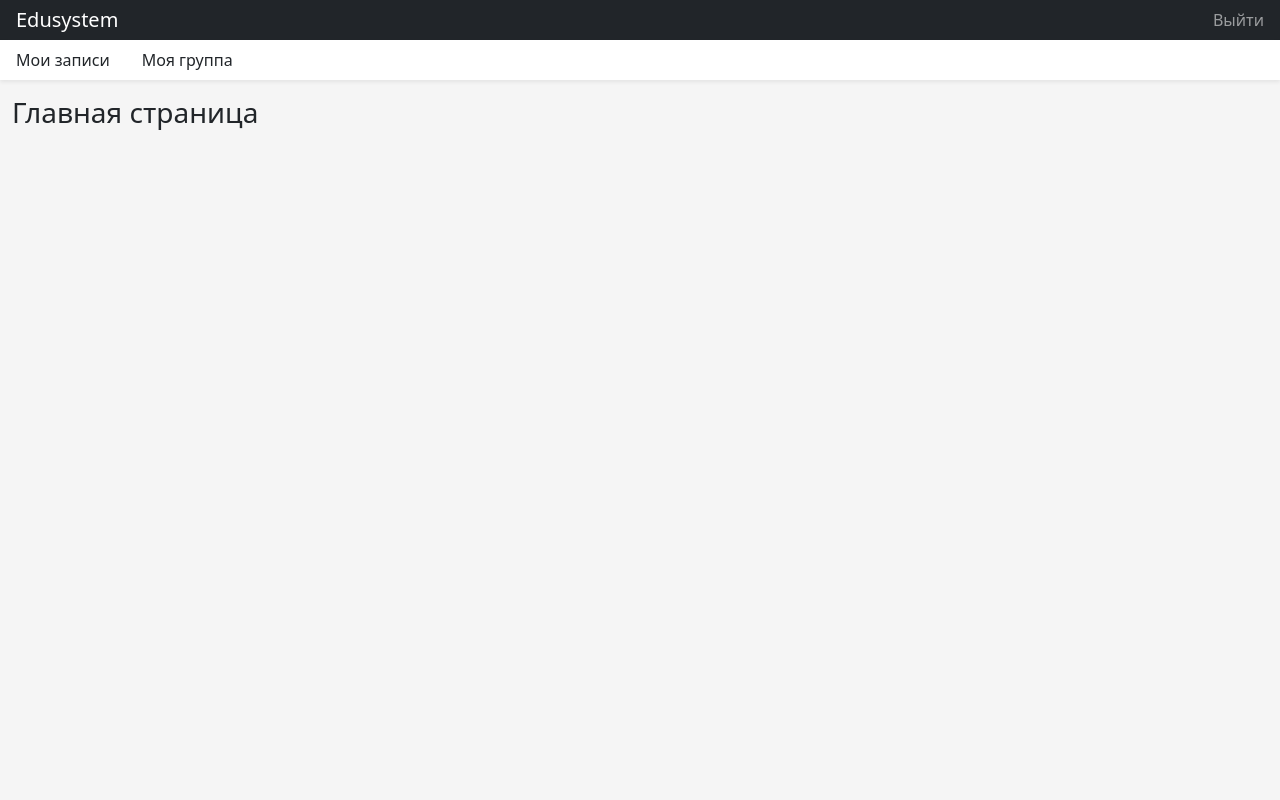
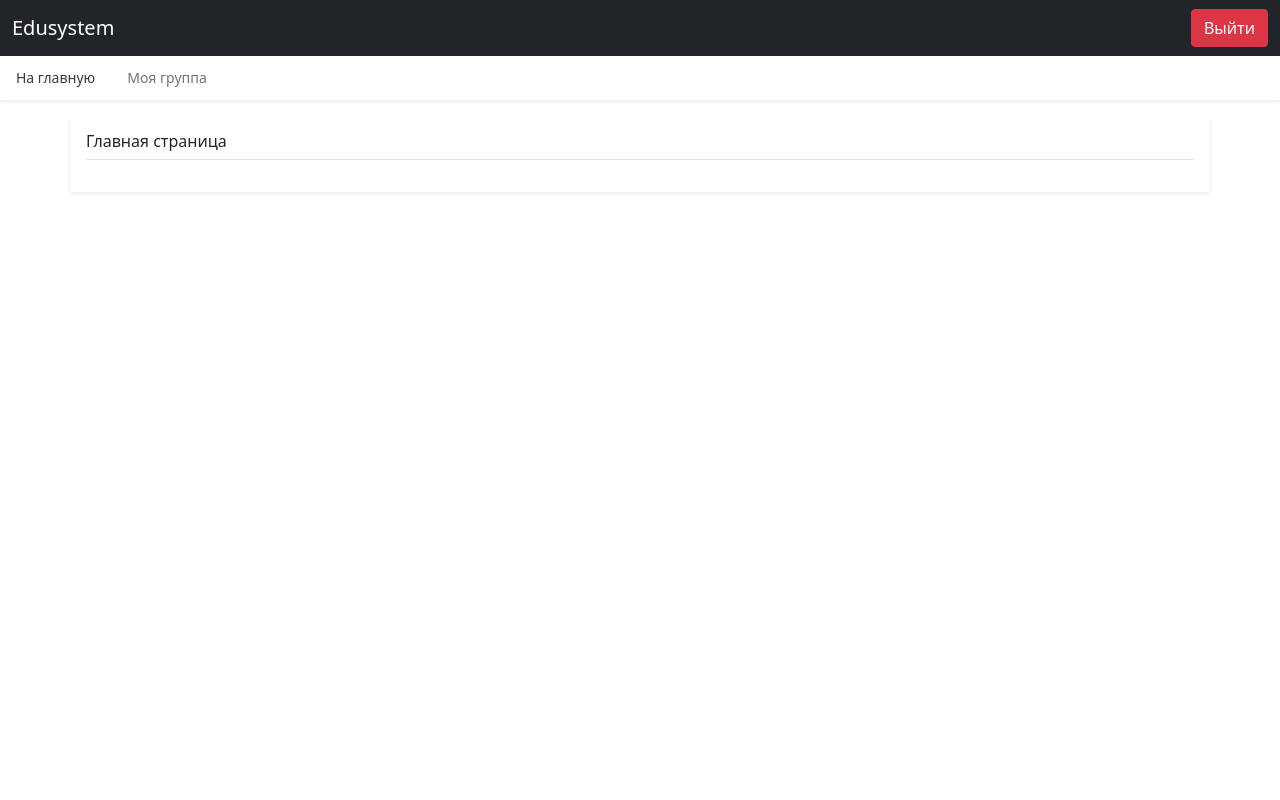
Before and after one commit to desulaid/web-app, a Flask app: page / in a window 1280 px wide. Run offline with Flask 2, Linux system fonts and the light colour scheme; the visitor is signed in with stand-in values (Sample User, id 1); parts of the project's set-up code (start-up, migrations or seed data) failed here and were passed over; some libraries are stand-ins or nearby versions.

Commit message:
интерфейс изменил

```diff
--- a/app/dashboard/templates/dashboard/index.html
+++ b/app/dashboard/templates/dashboard/index.html
@@ -1,7 +1,7 @@
 {% extends 'dashboard/layout.html' %}
 {% block title %}Главная страница{% endblock %}
 {% block content %}
-<div class="mt-3">
-    <h3>Главная страница</h3>
+<h6 class="border-bottom pb-2 mb-0">Главная страница</h6>
+<div class="text-muted pt-3">
 </div>
 {% endblock %}
--- a/app/dashboard/templates/dashboard/layout.html
+++ b/app/dashboard/templates/dashboard/layout.html
@@ -20,21 +20,21 @@
     <title>{% block title %}{% endblock %} &#183; Электронный журнал</title>
 </head>
 <body>
-    <header class="navbar navbar-dark bg-dark flex-md-nowrap p-0 shadow">
-        <a class="navbar-brand col-md-3 col-lg-2 me-0 px-3" href="{{ url_for('.index') }}">Edusystem</a>
-        <ul class="navbar-nav px-3">
-        <li class="nav-item text-nowrap">
-            <a class="nav-link" href="{{ url_for('account.logout') }}">Выйти</a>
-        </li>
-        </ul>
-    </header>
-    <div class="nav-scroller bg-white p-o shadow-sm">
-        <nav class="nav nav-underline" aria-label="Secondary navigation">
-            <a class="nav-link text-dark" aria-current="page" href="#">Мои записи</a>
-            <a class="nav-link text-dark" href="{{ url_for('.group') }}">Моя группа</a>
+    <nav class="navbar navbar-expand-lg fixed-top navbar-dark bg-dark">
+        <div class="container-fluid">
+            <a class="navbar-brand" href="{{ url_for('.index') }}">Edusystem</a>
+            <a class="btn btn-danger" href="{{ url_for('account.logout') }}">Выйти</a>
+        </div>
+    </nav>
+
+    <div class="nav-scroller bg--body shadow-sm">
+        <nav class="nav nav-underline">
+            <a class="nav-link {{ 'active' if request.path == url_for('.index')}}" href="{{ url_for('.index') }}">На главную</a>
+            <a class="nav-link {{ 'active' if request.path == url_for('.group')}}" href="{{ url_for('.group') }}">Моя группа</a>
         </nav>
     </div>
-    <div class="container-fluid">
+
+    <div class="container">
         <div class="row">
             {% with messages = get_flashed_messages(with_categories=true) %}
             {% if messages %}
@@ -48,7 +48,9 @@
             {% endwith %}
         </div>
         <div class="row">
+            <div class="my-3 p-3 bg-body rounded shadow-sm">
             {% block content %}{% endblock %}
+            </div>
         </div>
     </div>
     <script src="{{ url_for('static', filename='js/bootstrap.bundle.min.js') }}"></script>
--- a/app/static/css/app.css
+++ b/app/static/css/app.css
@@ -4,9 +4,11 @@
 html,
 body {
     height: 100%;
+    overflow-x: hidden;
 }
+
 body {
-    background-color: #f5f5f5;
+    padding-top: 56px;
 }
 .form-auth {
     width: 100%;
@@ -24,14 +26,35 @@ body {
 }
 .nav-scroller {
   position: relative;
+  z-index: 2;
+  height: 2.75rem;
   overflow-y: hidden;
 }
+
 .nav-scroller .nav {
   display: flex;
   flex-wrap: nowrap;
+  padding-bottom: 1rem;
+  margin-top: -1px;
   overflow-x: auto;
   color: rgba(255, 255, 255, .75);
   text-align: center;
   white-space: nowrap;
   -webkit-overflow-scrolling: touch;
 }
+
+.nav-underline .nav-link {
+  padding-top: .75rem;
+  padding-bottom: .75rem;
+  font-size: .875rem;
+  color: #6c757d;
+}
+
+.nav-underline .nav-link:hover {
+  color: #007bff;
+}
+
+.nav-underline .active {
+  font-weight: 500;
+  color: #343a40;
+}
--- a/app/static/js/app.js
+++ b/app/static/js/app.js
@@ -1,6 +1,6 @@
 const addFormGroup = () => {
     const group = document.createElement("div")
-    group.setAttribute("class", "input-group mb-3")
+    group.setAttribute("class", "input-group input-group-sm mb-3")
 
     return group
 }
@@ -8,7 +8,7 @@ const addFormGroup = () => {
 const addDeleteButton = (formId, groupFieldId) => {
     const button = document.createElement("button")
     button.type = "button"
-    button.setAttribute("class", "btn btn-outline-danger")
+    button.setAttribute("class", "btn btn-sm btn-outline-danger")
     button.innerText = 'Удалить'
     button.onclick = () => {
         formId.removeChild(groupFieldId)
```
Also changed, not shown: app/dashboard/templates/dashboard/group.html (+6 -5 lines).
